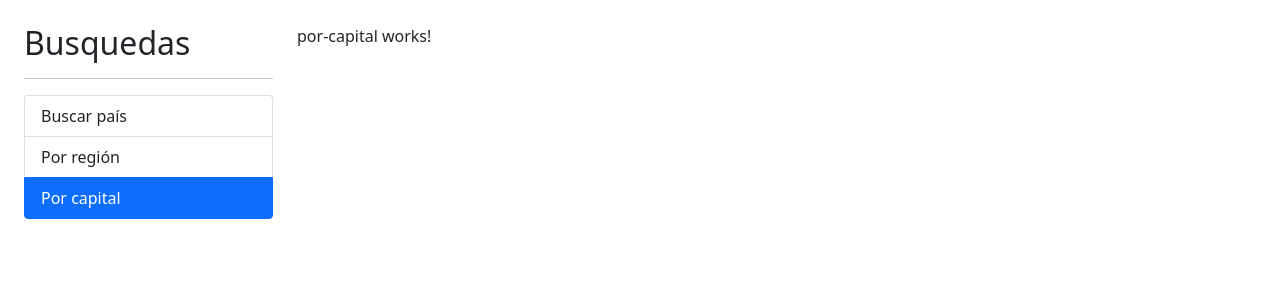
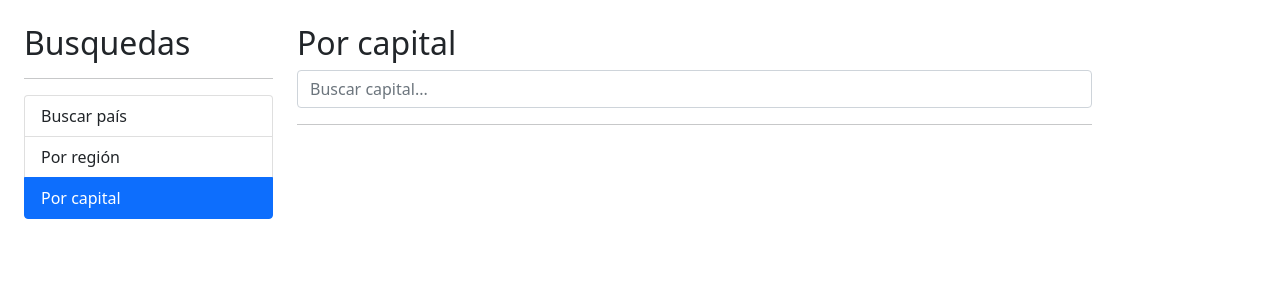
Before and after one commit to tanellomondaca/angular-paises-app, an Angular app: page /capital in a window 1280 px wide. Shown: the top 300 px of the page. Built offline with nearby package versions, Linux system fonts and the light colour scheme.

Commit message:
por capital

```diff
--- a/src/app/pais/components/input/input.component.html
+++ b/src/app/pais/components/input/input.component.html
@@ -5,5 +5,5 @@
       class="form-control"
       [(ngModel)]="termino"
       (input)="teclaPresionada()"
-      placeholder="Buscar país...">
+      [placeholder]="placeholder">
 </form>
--- a/src/app/pais/components/input/input.component.ts
+++ b/src/app/pais/components/input/input.component.ts
@@ -1,4 +1,4 @@
-import { Component, EventEmitter, Output, OnInit } from '@angular/core';
+import { Component, EventEmitter, Output, OnInit, Input } from '@angular/core';
 import { debounceTime, Subject } from 'rxjs';
 
 @Component({
@@ -7,6 +7,9 @@
    styleUrls: ['./input.component.css'],
 })
 export class InputComponent implements OnInit{
+
+   @Input()
+   placeholder: string = '';
 
    @Output()
    onEnter: EventEmitter<string> = new EventEmitter();
--- a/src/app/pais/components/pais-tabla/pais-tabla.component.html
+++ b/src/app/pais/components/pais-tabla/pais-tabla.component.html
@@ -12,7 +12,7 @@
       <tr *ngFor="let pais of paises; index as i">
          <td>{{ i + 1 }}</td>
          <td><img class="small-flag" [src]="pais.flags.svg" alt="" /></td>
-         <td>{{ pais.name.common }}</td>
+         <td>{{pais.capital}}, {{ pais.name.common }}</td>
          <td>{{ pais.population | number }}</td>
          <td>
             <a [routerLink]="['/pais', pais.cca2]" routerLinkActive="active"
--- a/src/app/pais/pages/por-capital/por-capital.component.html
+++ b/src/app/pais/pages/por-capital/por-capital.component.html
@@ -1 +1,23 @@
-<p>por-capital works!</p>
+<h2>
+   Por capital
+</h2>
+<div class="row">
+   <div class="col">
+      <app-input
+         (onEnter)="buscar( $event )"
+         placeholder="Buscar capital..."
+      ></app-input>
+   </div>
+</div>
+
+<hr>
+
+<div *ngIf="hayError" class="alert alert-danger">
+   No se encontró la busqueda del término: {{termino}}
+</div>
+
+<div *ngIf="paises.length > 0"  class="row">
+   <div class="col">
+      <app-pais-tabla [paises]="paises" ></app-pais-tabla>
+   </div>
+</div>
--- a/src/app/pais/pages/por-capital/por-capital.component.ts
+++ b/src/app/pais/pages/por-capital/por-capital.component.ts
@@ -1,14 +1,33 @@
-import { Component, OnInit } from '@angular/core';
+import { Component } from '@angular/core';
+import { Country } from '../../interfaces/pais.interface';
+import { PaisService } from '../../services/pais.service';
 
 @Component({
-  selector: 'app-por-capital',
-  templateUrl: './por-capital.component.html'
+   selector: 'app-por-capital',
+   templateUrl: './por-capital.component.html',
 })
-export class PorCapitalComponent implements OnInit {
+export class PorCapitalComponent {
+   termino: string = '';
+   hayError: boolean = false;
+   paises: Country[] = [];
 
-  constructor() { }
+   constructor(private capitalService: PaisService) {}
 
-  ngOnInit(): void {
-  }
+   buscar(arg: string) {
+      this.hayError = false;
+      this.termino = arg;
+      console.log(this.termino);
 
+      this.capitalService.buscarCapital(this.termino).subscribe({
+         next: (paises) => {
+            console.log(paises);
+            this.paises = paises;
+         },
+         error: (e) => {
+            this.hayError = true;
+            this.paises = [];
+            console.log(e);
+         },
+      });
+   }
 }
--- a/src/app/pais/pages/por-pais/por-pais.component.html
+++ b/src/app/pais/pages/por-pais/por-pais.component.html
@@ -6,6 +6,7 @@
       <app-input
          (onDebounce)="sugerencias( $event )"
          (onEnter)="buscar( $event )"
+         placeholder="Buscar país..."
       ></app-input>
    </div>
 </div>
--- a/src/app/pais/services/pais.service.ts
+++ b/src/app/pais/services/pais.service.ts
@@ -17,4 +17,10 @@
       console.log('Buscando...');
       return this.http.get<Country[]>( url );
    }
+
+   buscarCapital( termino: string): Observable<Country[]>{
+      const url = `${this.apiUrl}/capital/${termino}`
+      console.log('Buscando...');
+      return this.http.get<Country[]>( url );
+   }
 }
```
